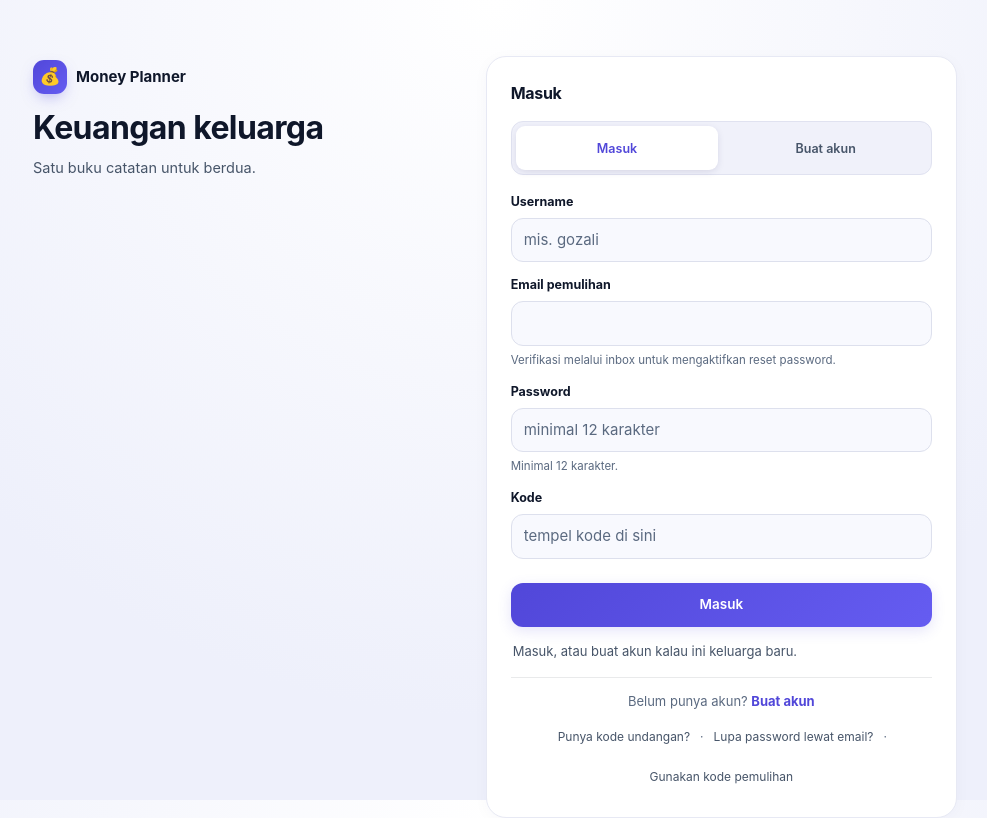
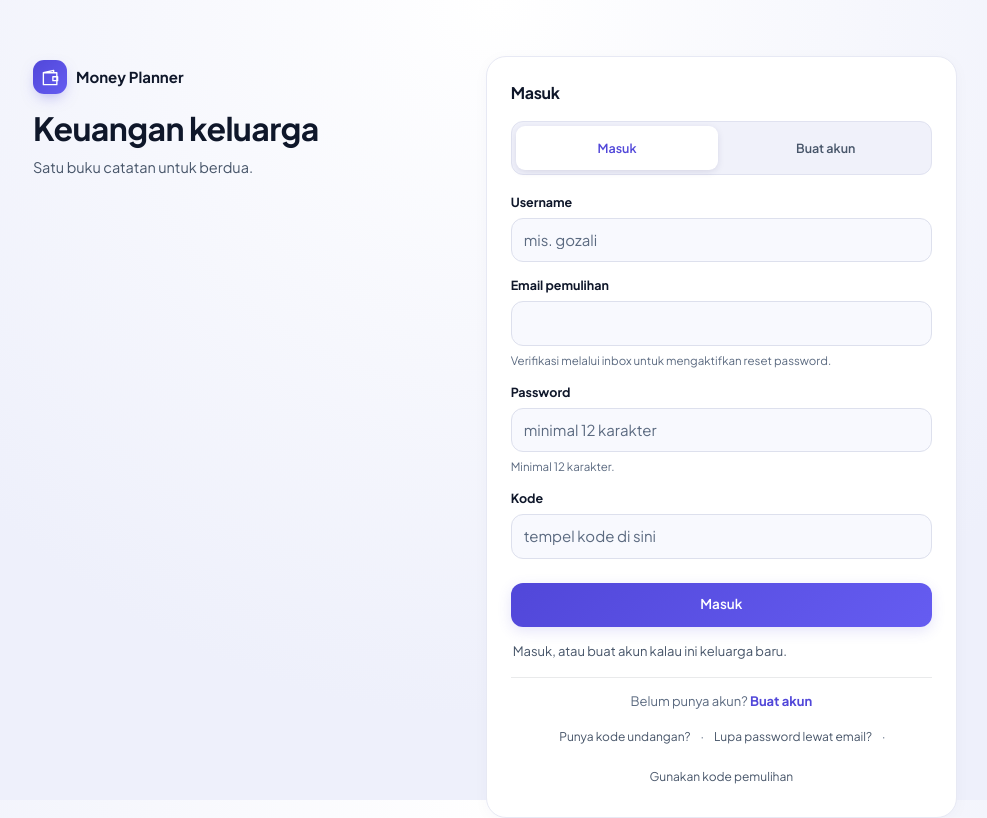
Before and after one commit to gozalirp/kantongkita, a website: page public/keluarga.html in a window 1280 px wide. Shown: the top 818 px of the page, without its empty margins (145-1132 px from the left). Drawn offline with Linux system fonts and the light colour scheme; no server answers.

Commit message:
fix: font halaman keluarga & akun-email, logo diganti ikon garis
Dua halaman ini memuat style.css yang menyebut "Plus Jakarta Sans",
tetapi tidak memuat tautan Google Fonts, jadi browser jatuh ke
sans-serif sistem tanpa error apa pun. Terukur: lebar teks yang sama
227,0px di index.html (benar) tapi 217,7px di kedua halaman itu, sama
persis dengan sans-serif generik. Kini ketiganya 227,0px.

Logo "Money Planner" di keluarga.html masih emoji 💰, padahal
index.html sudah memakai ikon garis. Sekarang sama: SVG 19px putih di
kotak gradien. Halaman ini tidak memuat util.js, jadi ikonnya ditulis
langsung di HTML.

- keluarga.html, akun-email.html: tambah preconnect + stylesheet font
- keluarga.html: logo 💰 -> ikon dompet SVG
- style.css: .k-logo .ui-icon (19px, putih); font-size emoji dibuang
- MASTER.md: catat bahwa tiap halaman wajib memuat fontnya sendiri

Emoji tersisa di HTML: 0. smoke 269, profile 86, dom 301, browser 152.

```diff
--- a/public/css/style.css
+++ b/public/css/style.css
@@ -834,8 +834,9 @@ body.kb{overflow:auto;min-height:100dvh;padding:0}
 .k-hero{display:flex;flex-direction:column;gap:10px;padding-top:4px}
 .k-brand{display:inline-flex;align-items:center;gap:9px;font-weight:700;font-size:15px;
   color:var(--txt);text-decoration:none;margin-bottom:6px}
-.k-logo{width:34px;height:34px;border-radius:11px;display:grid;place-items:center;font-size:17px;
+.k-logo{width:34px;height:34px;border-radius:11px;display:grid;place-items:center;
   background:var(--accent-gradient);box-shadow:0 6px 16px -6px rgba(81,71,217,.55)}
+.k-logo .ui-icon{width:19px;height:19px;color:#fff}
 .k-hero h1{font-size:clamp(24px,4.6vw,32px);line-height:1.15;letter-spacing:-.6px}
 .k-sub{color:var(--txt-dim);font-size:14.5px;max-width:34ch}
 .k-points b{color:var(--txt);font-weight:650}
--- a/public/keluarga.html
+++ b/public/keluarga.html
@@ -5,13 +5,16 @@
 <meta name="viewport" content="width=device-width,initial-scale=1,viewport-fit=cover">
 <meta name="theme-color" content="#F4F5FC">
 <title>Money Planner, Keuangan Keluarga</title>
+<link rel="preconnect" href="https://fonts.googleapis.com">
+<link rel="preconnect" href="https://fonts.gstatic.com" crossorigin>
+<link href="https://fonts.googleapis.com/css2?family=Plus+Jakarta+Sans:wght@400;500;600;700;800&display=swap" rel="stylesheet">
 <link rel="stylesheet" href="/css/style.css">
 </head>
 <body class="kb">
 <main class="k-page">
 
   <section class="k-hero">
-    <a class="k-brand" href="/"><span class="k-logo">💰</span><span>Money Planner</span></a>
+    <a class="k-brand" href="/"><span class="k-logo" aria-hidden="true"><svg class="ui-icon" viewBox="0 0 24 24" fill="none" stroke="currentColor" stroke-width="1.7" stroke-linecap="round" stroke-linejoin="round"><path d="M3 6h17v15H3z M3 6l13-3v3 M15 11h6v5h-6z"/></svg></span><span>Money Planner</span></a>
     <h1>Keuangan keluarga</h1>
     <p class="k-sub">Satu buku catatan untuk berdua.</p>
   </section>
```
Also changed, not shown: design-system/savingduit/MASTER.md (+3 -1 lines), public/akun-email.html (+3 -1 lines).
